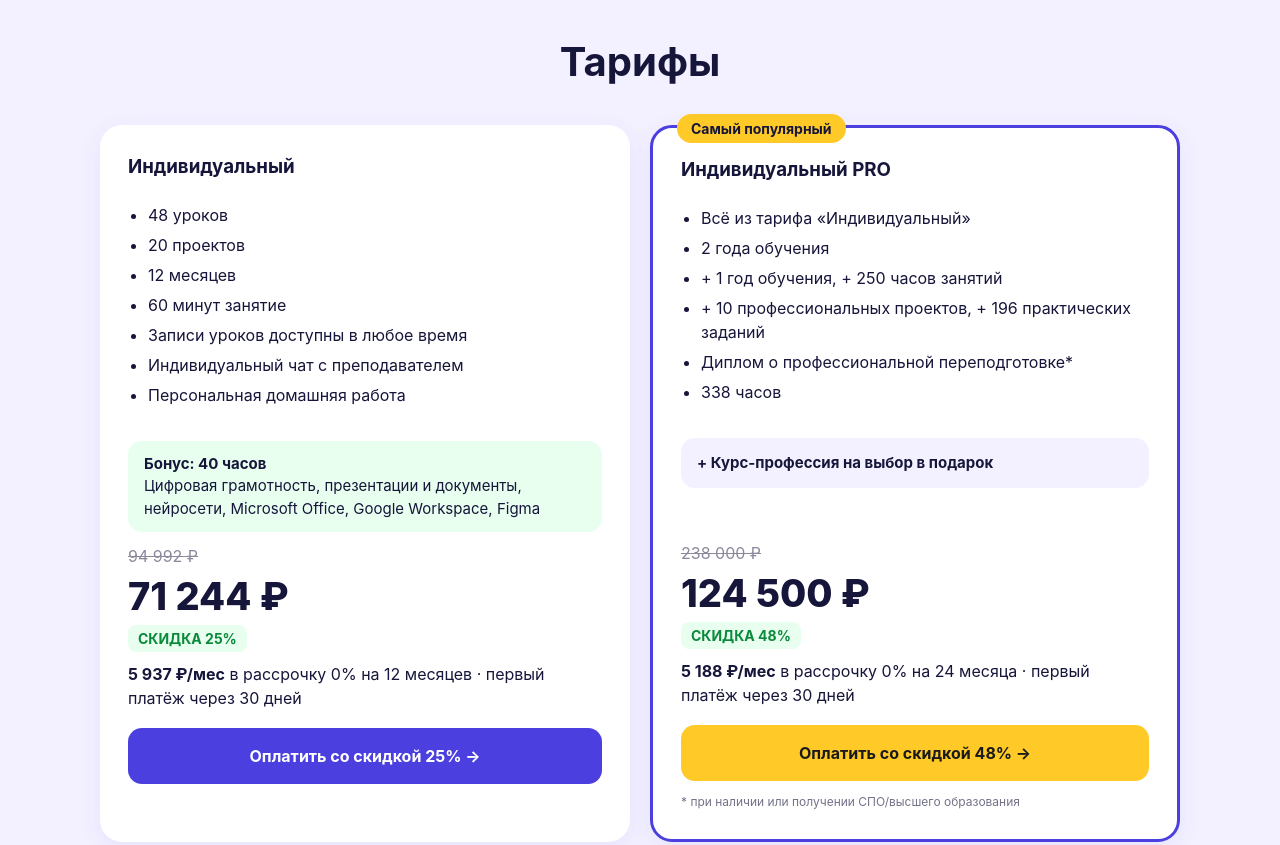
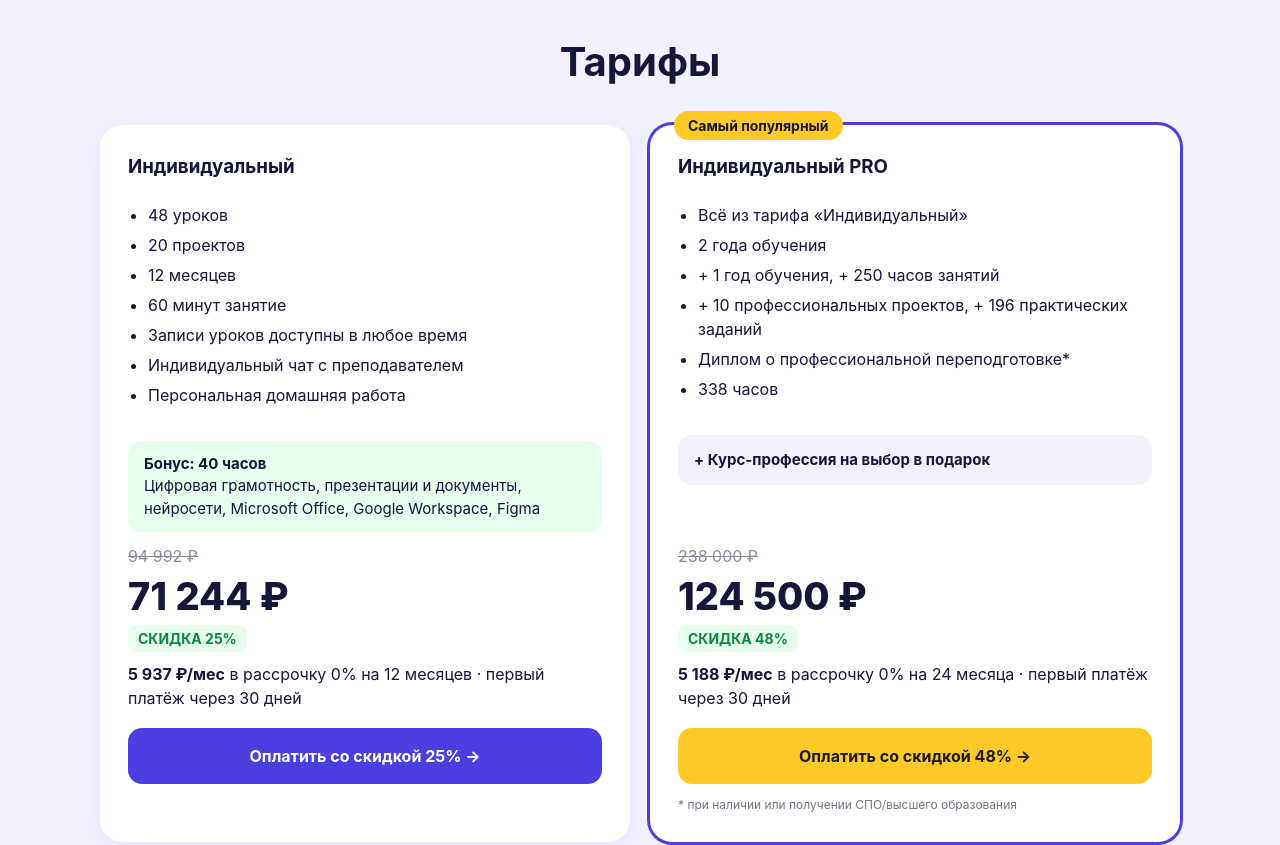
Before and after one commit to godoffear/eduson-kids-landing, a plain HTML site: page index.html in a window 1280 px wide. Shown: the part 3600-4445 px from the top of the page. Drawn offline with Linux system fonts and the light colour scheme.

Commit message:
Pop card outline via shadow

```diff
--- a/index.html
+++ b/index.html
@@ -41,7 +41,7 @@ h2 em{font-style:normal;color:var(--p)}
 .ic{font-size:34px;margin-bottom:8px}
 .cta{background:linear-gradient(135deg,var(--p),var(--pd));color:#fff;border-radius:28px;padding:56px 28px;text-align:center}
 .cta h2{color:#fff;margin-bottom:24px}
-.price{position:relative}.price.pop{border:3px solid var(--p)}
+.price{position:relative}.price.pop{box-shadow:0 0 0 3px var(--p)}
 .tag{position:absolute;top:-14px;left:24px;background:var(--y);font-weight:700;padding:4px 14px;border-radius:99px;font-size:14px}
 .old{text-decoration:line-through;opacity:.5}.new{font-size:38px;font-weight:800}
 .off{display:inline-block;background:#e8fff0;color:#0a8a3a;font-weight:700;padding:3px 10px;border-radius:8px;font-size:14px}
```
